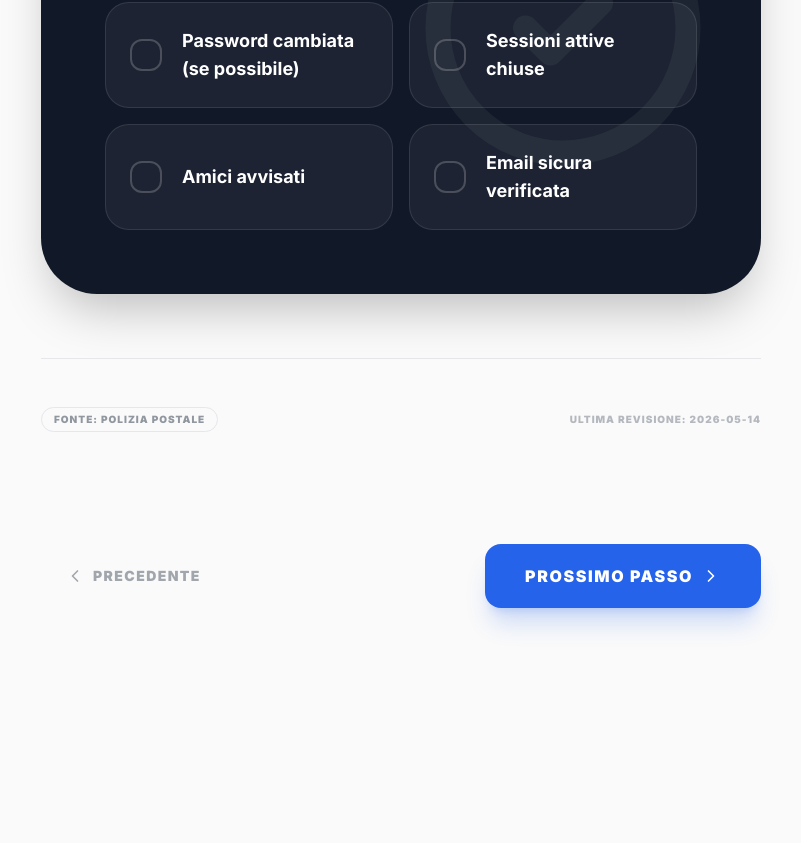
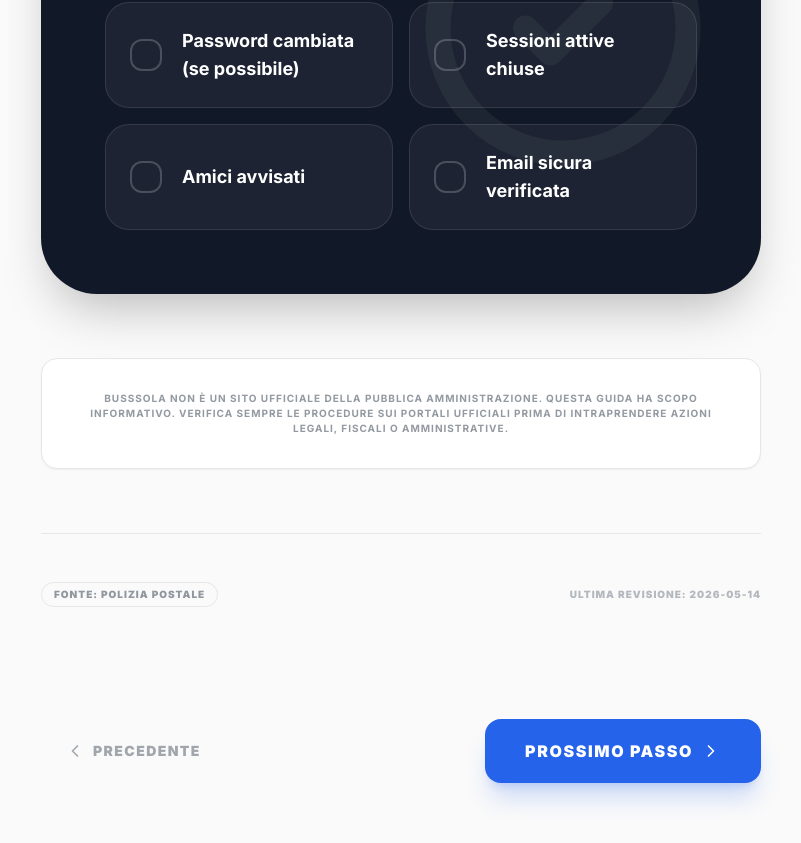
Before and after one commit to ajdohaxhia/busssola, a Next.js app: page /moduli/modulo-01-primo-soccorso/lezione/1 in a window 1280 px wide. Shown: the part 2577-3420 px from the top of the page, without its empty margins (239-1040 px from the left). Before the commit the page ends 3281 px from the top, so only its background shows below. Built offline with nearby package versions, Linux system fonts and the light colour scheme.

Commit message:
feat: enhance guide template with mandatory disclaimer

```diff
--- a/src/components/lessons/LessonReaderClient.tsx
+++ b/src/components/lessons/LessonReaderClient.tsx
@@ -346,6 +346,11 @@ export default function LessonReaderClient({ currentModule, lessonIndex }: Lesso
                         </div>
                     </section>
 
+                    {/* Disclaimer Footer */}
+                    <Card className="p-8 border border-border bg-surface text-secondary/60 text-[10px] font-bold uppercase tracking-widest text-center">
+                        <p>Busssola non è un sito ufficiale della Pubblica Amministrazione. Questa guida ha scopo informativo. Verifica sempre le procedure sui portali ufficiali prima di intraprendere azioni legali, fiscali o amministrative.</p>
+                    </Card>
+
                     {/* Sources & Metadata */}
                     <footer className="pt-12 border-t border-border flex flex-col md:flex-row items-center justify-between gap-8 print:pt-4 text-left">
                         <div className="flex flex-wrap justify-center md:justify-start gap-3">
```
